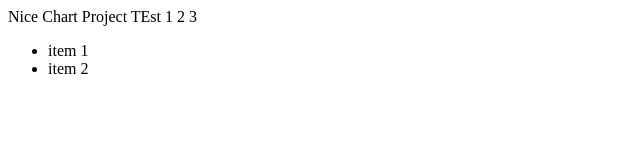
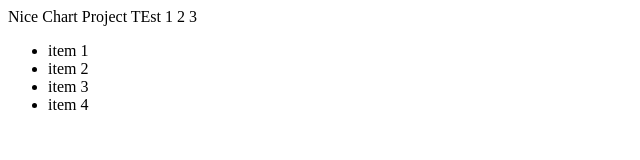
Before and after one commit to jdwyer6/NewRepo, a plain HTML site: page index.html in a window 1280 px wide. Shown: the full height of the page, 0-640 px from the left. Drawn offline with Linux system fonts and the light colour scheme.

Commit message:
Added items

```diff
--- a/index.html
+++ b/index.html
@@ -11,6 +11,8 @@
     <ul>
         <li>item 1</li>
         <li>item 2</li>
+        <li>item 3</li>
+        <li>item 4</li>
     </ul>
 </body>
 </html>
```
